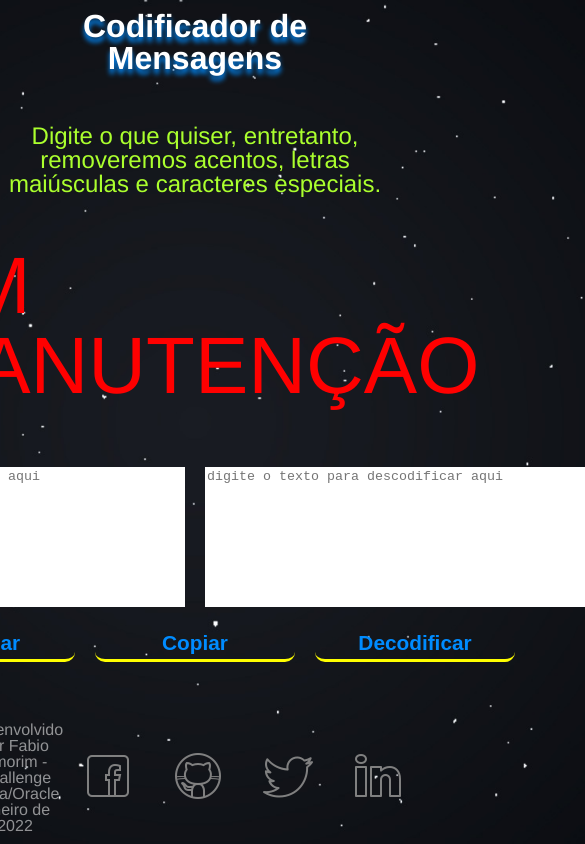
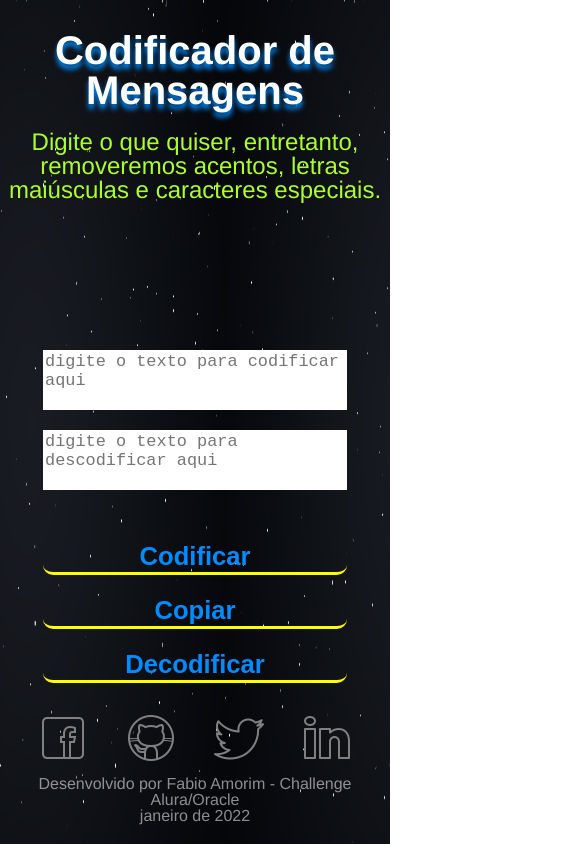
Before and after one commit to fabiodecaztro/codificador_mensagens, a plain HTML site: page index.html in a window 390 px wide. Shown: the top 844 px of the page, 585 px wide, since content can reach past the window. Drawn offline with Linux system fonts and the light colour scheme.

Commit message:
criado responsividade

```diff
--- a/assets/css/botoes/botoes.css
+++ b/assets/css/botoes/botoes.css
@@ -4,3 +4,9 @@
     justify-content: center;
     margin: 10px 0;
 }
+
+@media screen and (max-width: 426px) {
+    .botoes {
+        flex-direction: column;
+    }
+}
--- a/assets/css/botoes/botoes__botao.css
+++ b/assets/css/botoes/botoes__botao.css
@@ -16,3 +16,11 @@
 .botoes__botao:hover {
     border-color: #abff2e;
 }
+
+@media screen and (max-width: 426px) {
+    .botoes__botao {
+        font-size: 1.6em;
+        margin: 10px 10px;
+        width: auto;
+    }
+}
--- a/assets/css/caixas-texto/caixas-texto.css
+++ b/assets/css/caixas-texto/caixas-texto.css
@@ -5,3 +5,10 @@
     height: 160px;
     justify-content: space-between;
 }
+
+@media screen and (max-width: 426px) {
+    .caixas-texto {
+        align-items: center;
+        flex-direction: column;
+    }
+}
--- a/assets/css/caixas-texto/caixas-texto__caixa.css
+++ b/assets/css/caixas-texto/caixas-texto__caixa.css
@@ -7,3 +7,10 @@
 .caixas-texto__caixa:hover {
     border: 3px solid #008cff;
 }
+
+@media screen and (max-width: 768px) {
+    .caixas-texto__caixa {
+        font-size: 1.3em;
+        width: 300px;
+    }
+}
--- /dev/null
+++ b/assets/css/mensagens.css
@@ -0,0 +1,5 @@
+    .mensagens {
+        background-color: #0F0F0F;
+        font-size: 1.5em;
+        text-align: center;
+    }
--- a/assets/css/rodape/rodape.css
+++ b/assets/css/rodape/rodape.css
@@ -9,3 +9,10 @@
 .rodape p {
     color: #ffffff8a;
 }
+
+@media screen and (max-width: 768px) {
+    .rodape {
+        flex-direction: column;
+        margin: 20px 15px;
+    }
+}
--- a/assets/css/rodape/rodape__link.css
+++ b/assets/css/rodape/rodape__link.css
@@ -7,3 +7,10 @@
 .rodape__link:hover {
     filter: invert(100%);
 }
+
+@media screen and (max-width: 426px) {
+    .rodape__link {
+        margin: 0;
+        width: 50px;
+    }
+}
--- a/assets/css/rodape/rodape__links.css
+++ b/assets/css/rodape/rodape__links.css
@@ -4,3 +4,11 @@
     margin: 10px 0;
     max-width: 500px;
 }
+
+@media screen and (max-width: 768px) {
+    .rodape__links{
+        justify-content: space-evenly;
+        order: -1;
+        width: 100vw;
+    }
+}
--- a/assets/css/style.css
+++ b/assets/css/style.css
@@ -1,6 +1,6 @@
 body {
     align-items: center;
-    background: url('../../assets/image/fundo4.jpg') no-repeat center / cover;
+    background: url('../../assets/image/fundo4.jpg') round center / cover;
     color: #ffffff;
     display: flex;
     flex-direction: column;
@@ -20,3 +20,17 @@ h2 {
     color: #abff2e;
     font-size: 1.5em;
 }
+
+@media screen and (max-width: 426px) {
+    h1 {
+        font-size: 2.5em;
+        margin: 20px 15px;
+    }
+
+    main {
+        display: flex;
+        flex-direction: column;
+        height: 400px;
+        justify-content: space-between;
+    }
+}
--- a/index.html
+++ b/index.html
@@ -19,6 +19,7 @@
 	<link rel="stylesheet" type="text/css" href="./assets/css/botoes/botoes.css">
 	<link rel="stylesheet" type="text/css" href="./assets/css/rodape/rodape__link.css">
 	<link rel="stylesheet" type="text/css" href="./assets/css/botoes/botoes__botao.css">
+	<link rel="stylesheet" type="text/css" href="./assets/css/mensagens.css">
 
 
     <!-- <link rel="stylesheet" type="text/css" href="css/index.css" /> -->
@@ -31,10 +32,14 @@
     </header>
 
 
-<span style="font-size: 5em;color:red;">EM MANUTENÇÃO</span>
+<!-- <span style="font-size: 5em;color:red;">EM MANUTENÇÃO</span> -->
 
 
     <main>
+        <section class="mensagens">
+            <!-- entrada de mensagem pelo js -->
+            <!-- <p>Mensagem copiada para a area de transferencia</p> -->
+        </section>
         <section class="caixas-texto">
             <textarea class="caixas-texto__caixa" id="caixaCod" rows="10", cols="50" placeholder="digite o texto para codificar aqui" spellcheck="true"    wrap="hard"></textarea>
 
```
